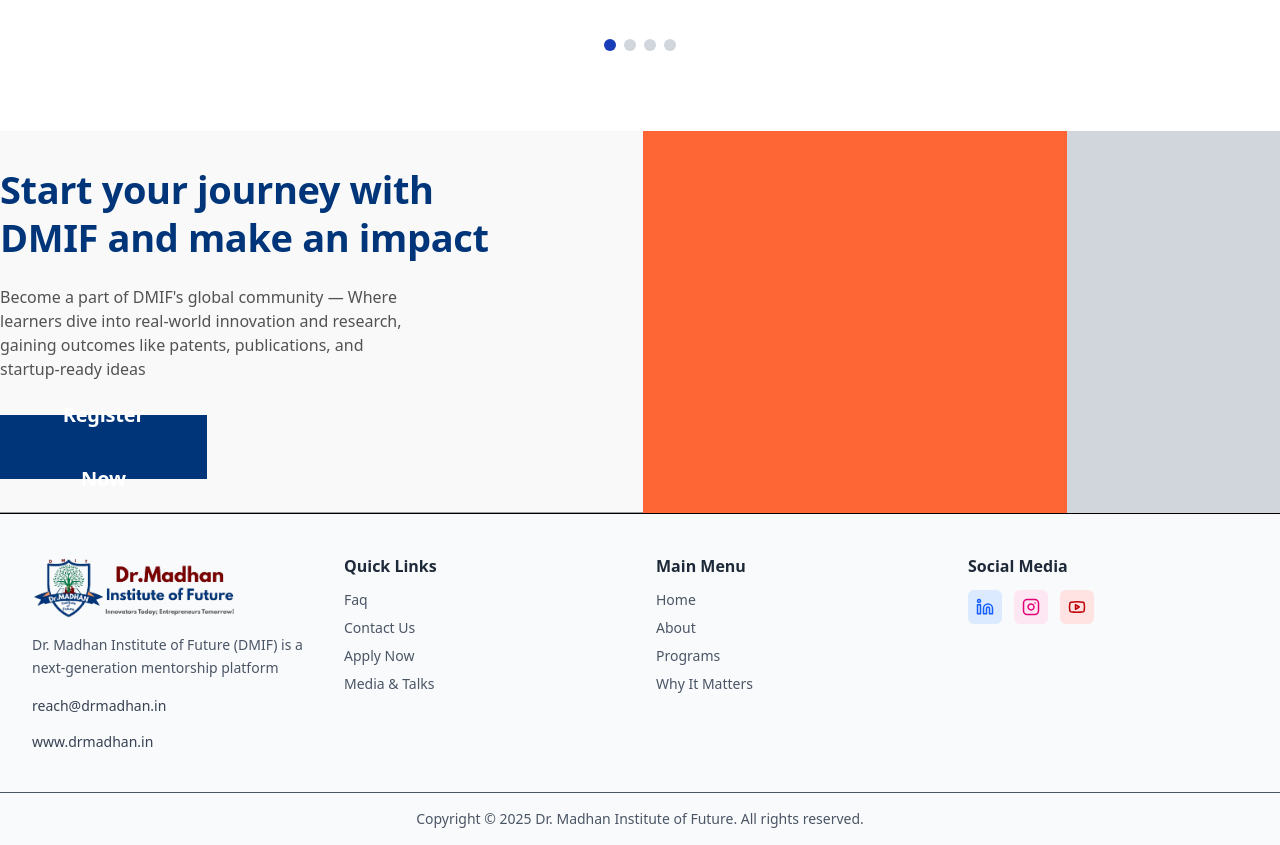
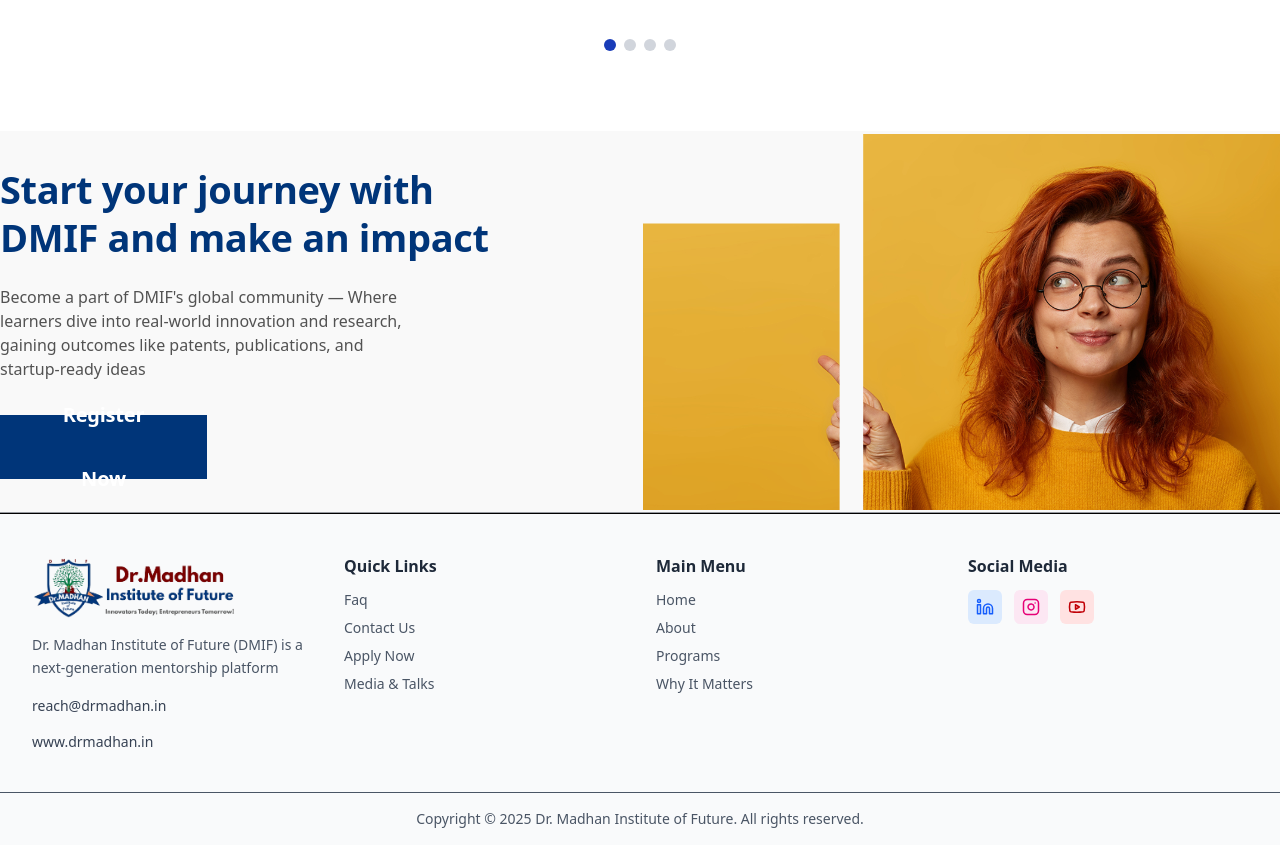
Before and after one commit to Imaginex2025/DMIF-Landing, a React (Vite) app: page / in a window 1280 px wide. Shown: the part 4800-5645 px from the top of the page. Built offline with nearby package versions, Linux system fonts and the light colour scheme.

Commit message:
CTASection

```diff
--- a/src/Section/Home/CTASection.tsx
+++ b/src/Section/Home/CTASection.tsx
@@ -23,11 +23,11 @@
 
         {/* Right Image */}
         <div className="relative w-[648px] h-[382px]">
-          <div className="absolute w-[200px] h-[291px] bg-[#FF6636] left-[769px] top-[113px] transform -translate-x-[769px] translate-y-[-113px]"></div>
-          <div className="absolute w-[424px] h-[382px] bg-[#FF6636] left-[993px] top-[22px] transform -translate-x-[993px] translate-y-[-22px]"></div>
-          <div className="w-full h-full bg-gray-300 flex items-center justify-center">
-            <span className="text-gray-500">CTA Image Placeholder</span>
-          </div>
+          <img
+            src="/HOME/StartDMIF.svg"
+            alt="Start DMIF"
+            className="w-full h-full object-contain"
+          />
         </div>
       </div>
     </section>
```
Also changed, not shown: public/HOME/StartDMIF.svg (added).
